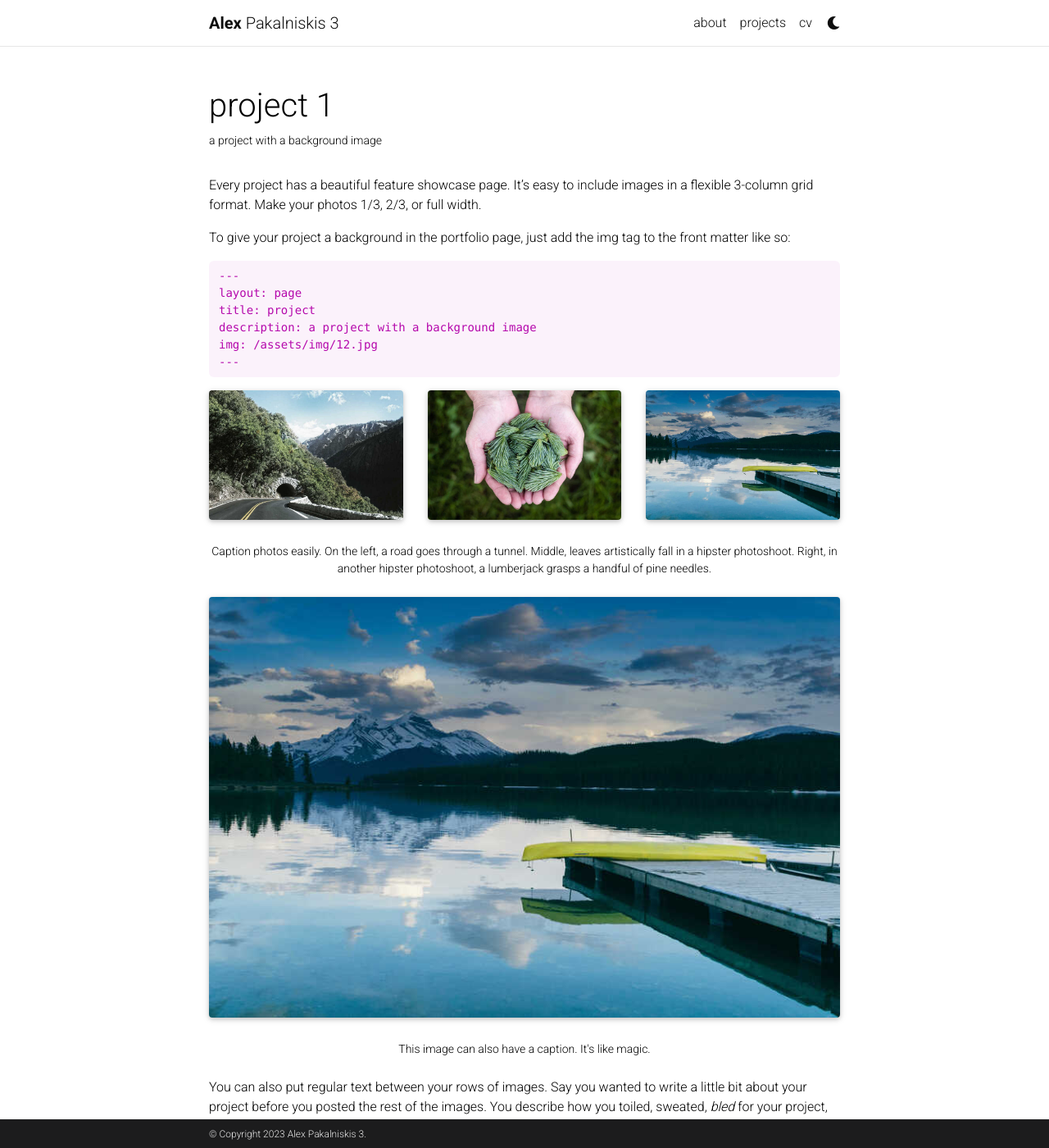
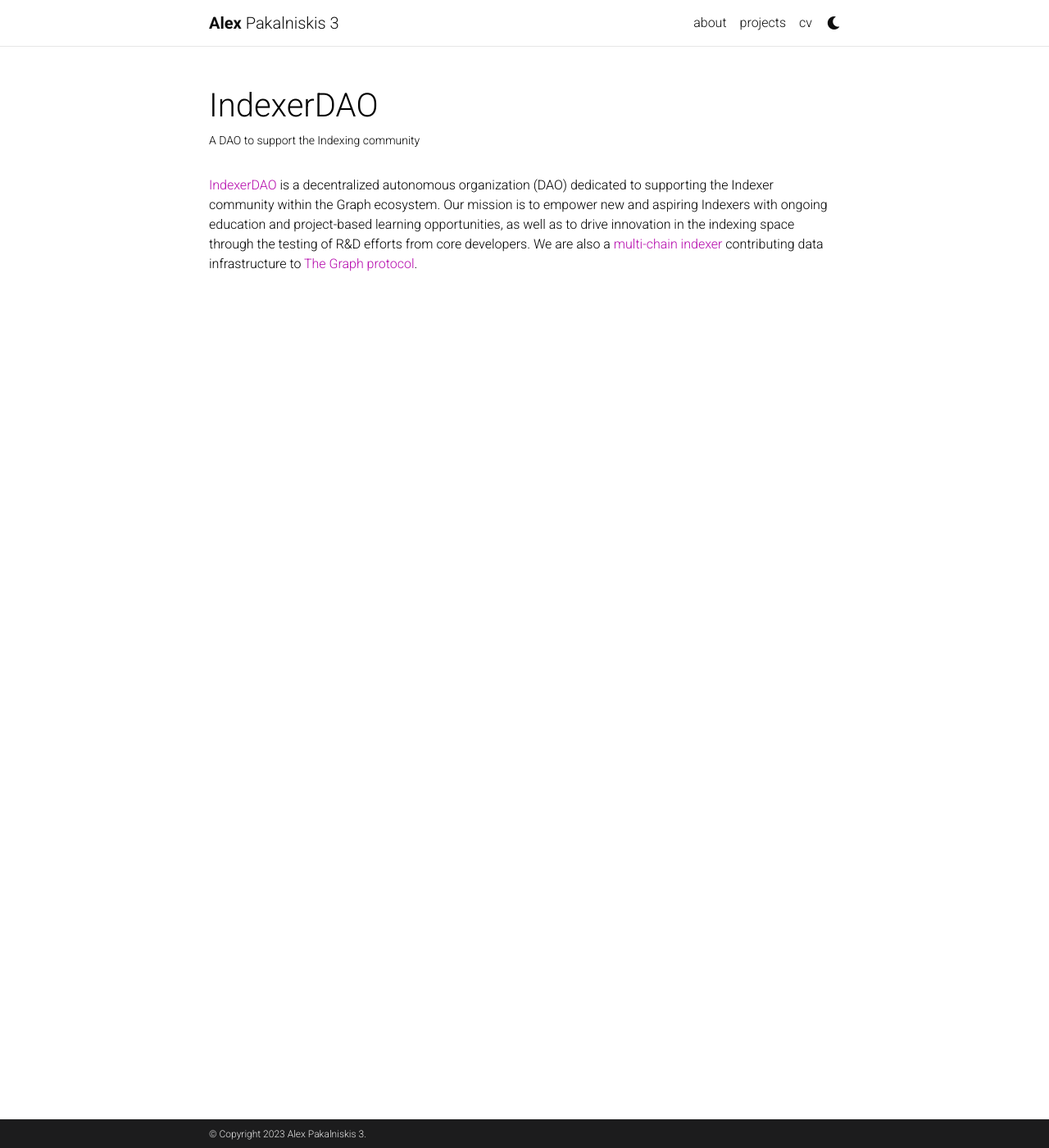
Before and after one commit to alex-pakalniskis/alex-pakalniskis.github.io, a Jekyll site: the page built from _projects/1_project.md, in a window 1280 px wide and 1400 px high. Shown: the whole window at 82% size. Built offline with Jekyll 4.4.1, drawn with Linux system fonts in a browser that asks for light colours; full-size pictures stand in for the smaller copies a plugin makes; comment, search, counter and statistics services are not loaded; a style sheet for code colours, icons or effects is not loaded; some of the changed text lies outside the part shown.

Commit message:
Update 1_project.md

````diff
--- a/_projects/1_project.md
+++ b/_projects/1_project.md
@@ -1,80 +1,10 @@
 ---
 layout: page
-title: project 1
-description: a project with a background image
+title: IndexerDAO
+description: A DAO to support the Indexing community
 img: assets/img/12.jpg
 importance: 1
 category: work
 ---
 
-Every project has a beautiful feature showcase page.
-It's easy to include images in a flexible 3-column grid format.
-Make your photos 1/3, 2/3, or full width.
-
-To give your project a background in the portfolio page, just add the img tag to the front matter like so:
-
-    ---
-    layout: page
-    title: project
-    description: a project with a background image
-    img: /assets/img/12.jpg
-    ---
-
-<div class="row">
-    <div class="col-sm mt-3 mt-md-0">
-        {% include figure.html path="assets/img/1.jpg" title="example image" class="img-fluid rounded z-depth-1" %}
-    </div>
-    <div class="col-sm mt-3 mt-md-0">
-        {% include figure.html path="assets/img/3.jpg" title="example image" class="img-fluid rounded z-depth-1" %}
-    </div>
-    <div class="col-sm mt-3 mt-md-0">
-        {% include figure.html path="assets/img/5.jpg" title="example image" class="img-fluid rounded z-depth-1" %}
-    </div>
-</div>
-<div class="caption">
-    Caption photos easily. On the left, a road goes through a tunnel. Middle, leaves artistically fall in a hipster photoshoot. Right, in another hipster photoshoot, a lumberjack grasps a handful of pine needles.
-</div>
-<div class="row">
-    <div class="col-sm mt-3 mt-md-0">
-        {% include figure.html path="assets/img/5.jpg" title="example image" class="img-fluid rounded z-depth-1" %}
-    </div>
-</div>
-<div class="caption">
-    This image can also have a caption. It's like magic.
-</div>
-
-You can also put regular text between your rows of images.
-Say you wanted to write a little bit about your project before you posted the rest of the images.
-You describe how you toiled, sweated, *bled* for your project, and then... you reveal its glory in the next row of images.
-
-
-<div class="row justify-content-sm-center">
-    <div class="col-sm-8 mt-3 mt-md-0">
-        {% include figure.html path="assets/img/6.jpg" title="example image" class="img-fluid rounded z-depth-1" %}
-    </div>
-    <div class="col-sm-4 mt-3 mt-md-0">
-        {% include figure.html path="assets/img/11.jpg" title="example image" class="img-fluid rounded z-depth-1" %}
-    </div>
-</div>
-<div class="caption">
-    You can also have artistically styled 2/3 + 1/3 images, like these.
-</div>
-
-
-The code is simple.
-Just wrap your images with `<div class="col-sm">` and place them inside `<div class="row">` (read more about the <a href="https://getbootstrap.com/docs/4.4/layout/grid/">Bootstrap Grid</a> system).
-To make images responsive, add `img-fluid` class to each; for rounded corners and shadows use `rounded` and `z-depth-1` classes.
-Here's the code for the last row of images above:
-
-{% raw %}
-```html
-<div class="row justify-content-sm-center">
-    <div class="col-sm-8 mt-3 mt-md-0">
-        {% include figure.html path="assets/img/6.jpg" title="example image" class="img-fluid rounded z-depth-1" %}
-    </div>
-    <div class="col-sm-4 mt-3 mt-md-0">
-        {% include figure.html path="assets/img/11.jpg" title="example image" class="img-fluid rounded z-depth-1" %}
-    </div>
-</div>
-```
-{% endraw %}
+[IndexerDAO](https://www.indexerdao.com/) is a decentralized autonomous organization (DAO) dedicated to supporting the Indexer community within the Graph ecosystem. Our mission is to empower new and aspiring Indexers with ongoing education and project-based learning opportunities, as well as to drive innovation in the indexing space through the testing of R&D efforts from core developers. We are also a [multi-chain indexer](https://thegraph.com/explorer/profile/0x223260f3ca014adc40c98d50d5c4178657d53e26?view=Indexing&chain=mainnet) contributing data infrastructure to [The Graph protocol](https://thegraph.com/en/).
````
